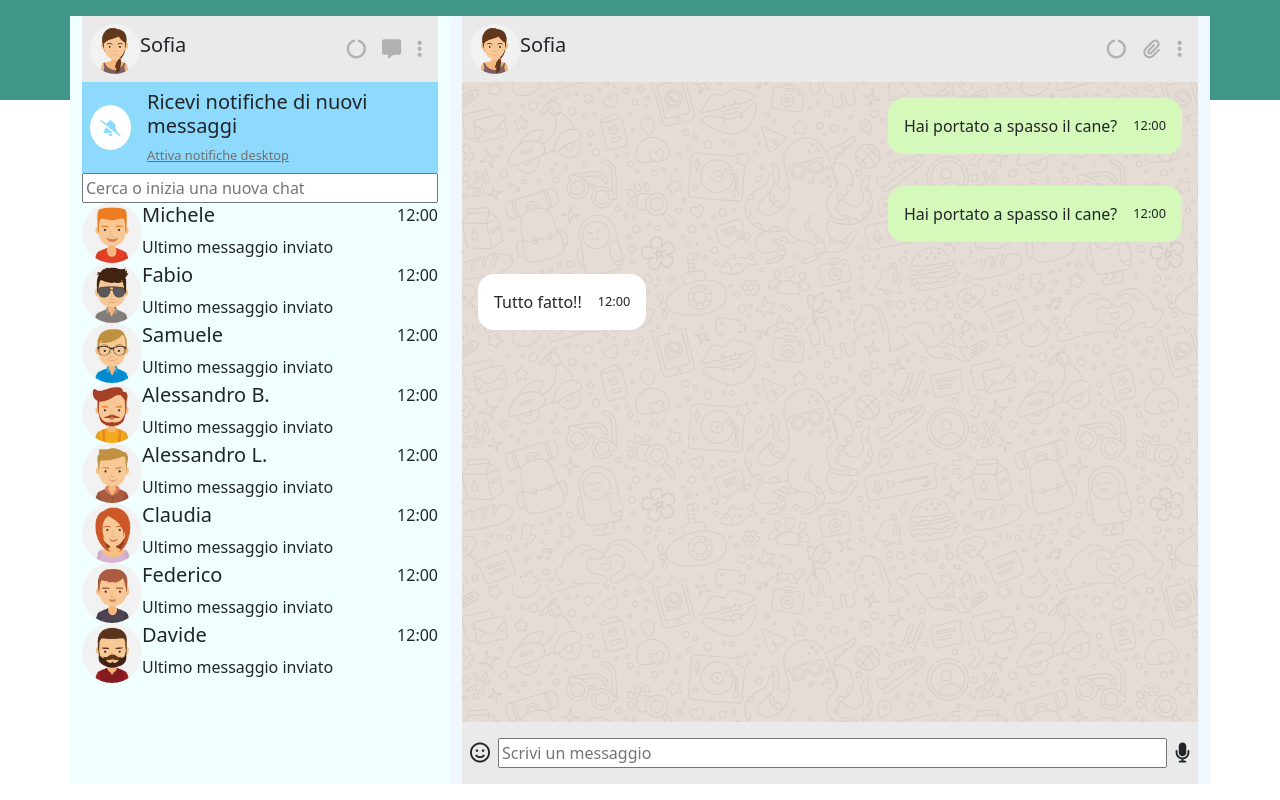
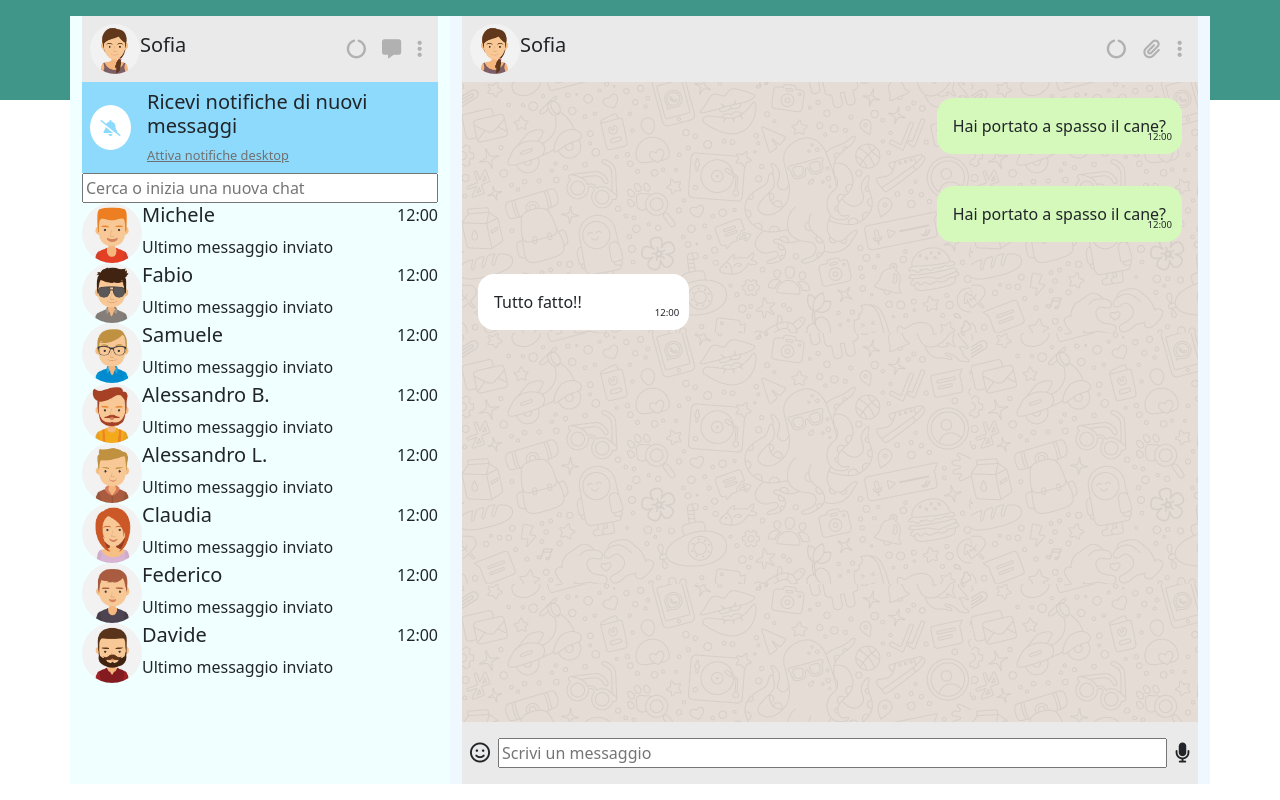
Before and after one commit to bronzo97/vue-boolzapp, a plain HTML site: page Milestone 1/index.html in a window 1280 px wide. Drawn offline with nearby package versions, Linux system fonts and the light colour scheme.

Commit message:
general fixes

```diff
--- a/styles/style.css
+++ b/styles/style.css
@@ -127,6 +127,9 @@ ul {
     padding: 1rem;
     border-radius: 1rem;
     display: flex;
+    min-width: 30%;
+    /* max-width: 100%; */
+    position: relative;
 }
 
 .msg-received {
@@ -134,13 +137,18 @@ ul {
     padding: 1rem;
     border-radius: 1rem;
     display: flex;
+    min-width: 30%;
+    /* max-width: 100%; */
+    position: relative;
 }
 
 .msg-time {
+    position: absolute;
+    bottom: 10px;
+    right: 10px;
     display: flex;
     align-items: center;
-    margin-left: 1rem;
-    font-size: 0.8rem;
+    font-size: 0.6rem;
 }
 .text-chat {
     padding: 0.5rem;
```
